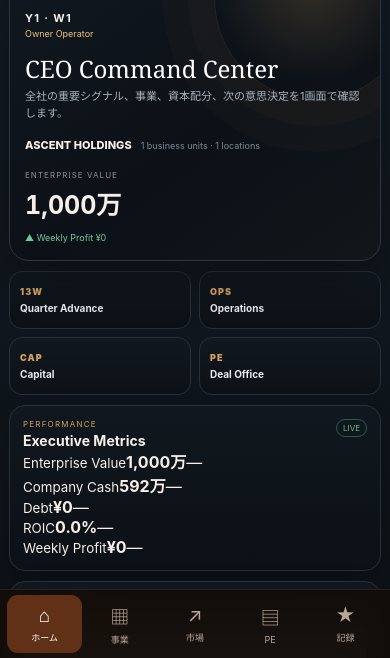
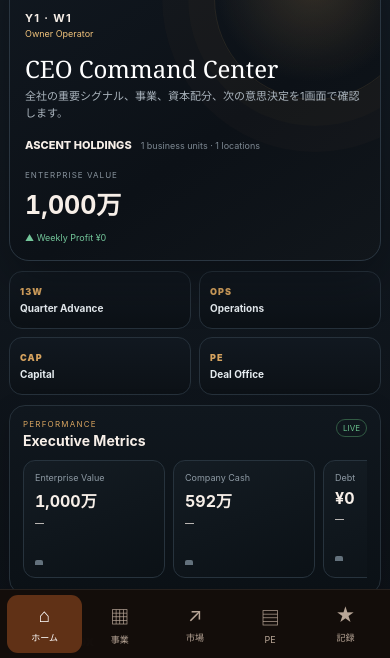
Before and after one commit to yutaro-j31/capital-ascent, a website: page index.html in a window 390 px wide. Both pictures are taken after a click on the button "この会社で始める". Shown: the part 186-844 px from the top of the page. Drawn offline with Linux system fonts and the light colour scheme.

Commit message:
style: render live executive operating surfaces

```diff
--- a/command-center.css
+++ b/command-center.css
@@ -26,3 +26,17 @@ body{background:radial-gradient(circle at 50% -10%,#18222c 0,#0a0e13 42%,#07090c
   .cc-quick-actions{grid-template-columns:repeat(2,1fr)}
   .cc-panel,.cc-panel:nth-child(2),.cc-panel:nth-child(5){grid-column:span 12}
 }
+
+.cc-kpi-panel,.cc-business-panel{grid-column:span 12}
+.cc-kpi-grid{display:grid;grid-template-columns:repeat(5,minmax(0,1fr));gap:8px;margin-top:11px}
+.cc-kpi-card{position:relative;min-height:118px;border:1px solid #27333d;border-radius:12px;padding:11px;background:linear-gradient(160deg,#141c23,#0b1116);overflow:hidden}
+.cc-kpi-card small{display:block;color:#8e9aa4;font-size:9px}.cc-kpi-card>b{display:block;font-size:16px;margin-top:5px;font-variant-numeric:tabular-nums}.cc-kpi-card>span{display:block;font-size:9px;margin-top:5px}
+.cc-spark{height:28px;display:flex;gap:2px;align-items:end;margin-top:9px}.cc-spark i{display:block;flex:1;min-width:2px;max-width:8px;border-radius:2px 2px 0 0;background:#5bb985;opacity:.86}.cc-spark.negative i{background:#d96461}.cc-spark.neutral i{background:#71808c}.cc-spark.empty{opacity:.25}
+.cc-inbox-panel{grid-column:span 12}.cc-panel-head i.warn{color:#efb85e;border-color:#745a2d}.cc-inbox-list{margin-top:9px}.cc-inbox-row{width:100%;display:grid;grid-template-columns:9px 82px minmax(0,1fr) 16px;gap:9px;align-items:center;text-align:left;border:0;border-top:1px solid #202b34;background:transparent;color:#eef3f6;padding:10px 2px}.cc-inbox-row:first-child{border-top:0}.cc-inbox-dot{width:7px;height:7px;border-radius:50%;background:#6fb98e}.cc-inbox-row em{justify-self:start;font-style:normal;font-size:8px;font-weight:900;letter-spacing:.08em;border:1px solid #315a43;border-radius:6px;padding:4px 6px;color:#79c69b}.cc-inbox-row b{display:block;font-size:11px;font-weight:750}.cc-inbox-row small{display:block;color:#87939d;font-size:9px;line-height:1.4;margin-top:3px}.cc-inbox-row>strong{font-size:19px;color:#6e7b85}.cc-inbox-row.warning .cc-inbox-dot{background:#e6aa4e}.cc-inbox-row.warning em{border-color:#70562b;color:#e8b75f}.cc-inbox-row.critical .cc-inbox-dot{background:#e05d59}.cc-inbox-row.critical em{border-color:#713b39;color:#ef817d}
+.cc-business-list{margin-top:9px}.cc-business-row{width:100%;display:grid;grid-template-columns:34px minmax(0,1fr) auto 66px 14px;gap:9px;align-items:center;text-align:left;border:0;border-top:1px solid #202b34;background:transparent;color:#edf2f5;padding:9px 1px}.cc-business-row:first-child{border-top:0}.cc-business-icon{width:32px;height:32px;border-radius:9px;display:grid;place-items:center;background:#171f26;border:1px solid #2c3943;font-size:17px}.cc-business-copy b{display:block;font-size:11px}.cc-business-copy small{display:block;font-size:8px;color:#83909b;margin-top:3px}.cc-business-value{text-align:right}.cc-business-value b{display:block;font-size:10px}.cc-business-value small{display:block;color:#75828c;font-size:7px;margin-top:2px}.cc-business-row .cc-spark{height:24px;margin:0}.cc-business-row>strong{color:#687681;font-size:17px}
+.cc-empty{padding:22px;text-align:center;color:#82909a;font-size:10px}
+@media(max-width:640px){
+  .cc-kpi-grid{display:flex;overflow-x:auto;scroll-snap-type:x mandatory;padding-bottom:3px}.cc-kpi-card{flex:0 0 142px;scroll-snap-align:start}
+  .cc-inbox-row{grid-template-columns:8px 70px minmax(0,1fr) 12px;gap:7px}.cc-inbox-row em{font-size:7px;padding:3px 5px}
+  .cc-business-row{grid-template-columns:32px minmax(0,1fr) auto 12px}.cc-business-row>.cc-spark{display:none}.cc-business-value b{font-size:9px}
+}
```
